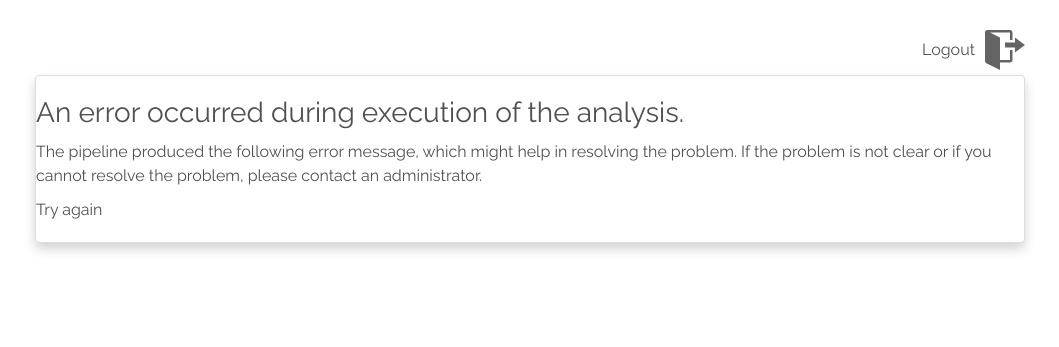
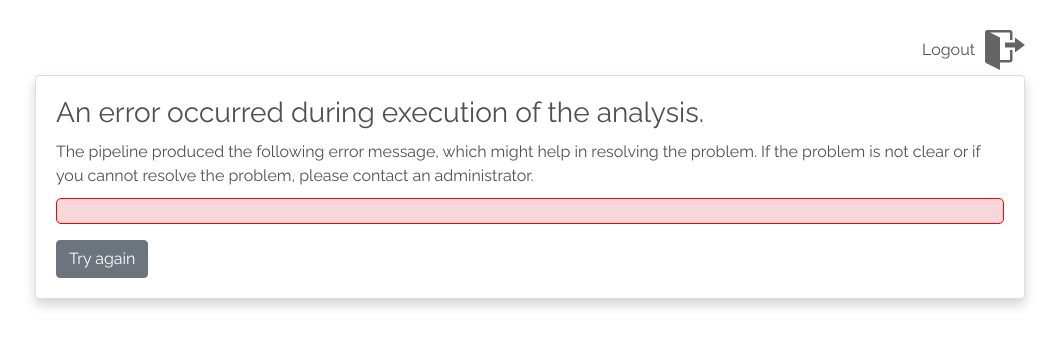
Before and after one commit to qbrc-cnap/cnap, a Django app: template analysis/templates/analysis/recoverable_error.html in a window 1280 px wide. Shown: the top 347 px of the page, without its empty margins (110-1169 px from the left). Run offline with Django 3.2, Linux system fonts and the light colour scheme; the template is opened without the code that fills it: most values are stand-ins (such as "Sample title", 1, 10 or a date in 2020); some libraries are stand-ins or nearby versions.

Commit message:
Fixing a couple issues with new restartable analysis.  Improving error message page

```diff
--- a/analysis/templates/analysis/recoverable_error.html
+++ b/analysis/templates/analysis/recoverable_error.html
@@ -4,9 +4,8 @@
 
 {% block page_specific_css %}
 <style>
-.pad-top-bottom-20{
-    padding-top:20px;
-    padding-bottom:20px;
+.pad-20{
+    padding:20px;
 }
 </style>
 {% endblock %}
@@ -14,16 +13,27 @@
 
 
 {% block content%}
-<div class="pad-top-bottom-20">
+<div class="pad-20">
   <div>
     <h3>
       An error occurred during execution of the analysis.
     </h3>
   </div>
   <p>The pipeline produced the following error message, which might help in resolving the problem.  If the problem is not clear or if you cannot resolve the problem, please contact an administrator.</p>
-  <p>{{message}}</p>
+  <p class="alert alert-danger">{{message}}</p>
   <div>
-    <a href="{{restart_url}}">Try again</a>
+    <button id="restart-button" class="btn btn-secondary">Try again </button>
   </div>
 </div>
 {% endblock %}
+
+
+{% block page_specific_js %}
+<script>
+    var url = "{{restart_url}}";
+
+    $("#restart-button").click(function(e){
+         window.location = url;
+    });
+</script>
+{% endblock %}
```
Also changed, not shown: analysis/views.py (+8 -3 lines).
